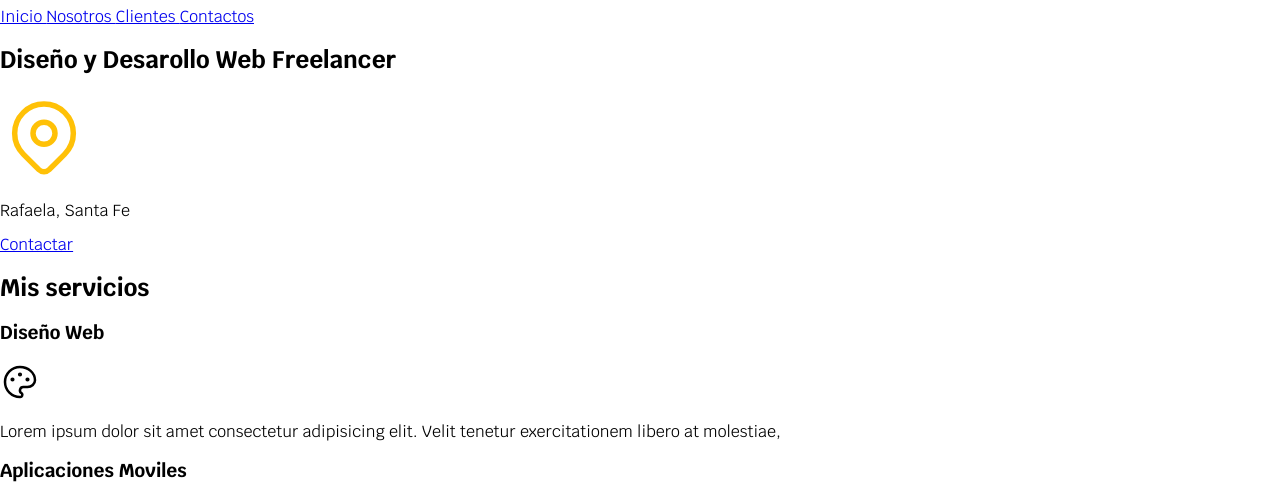
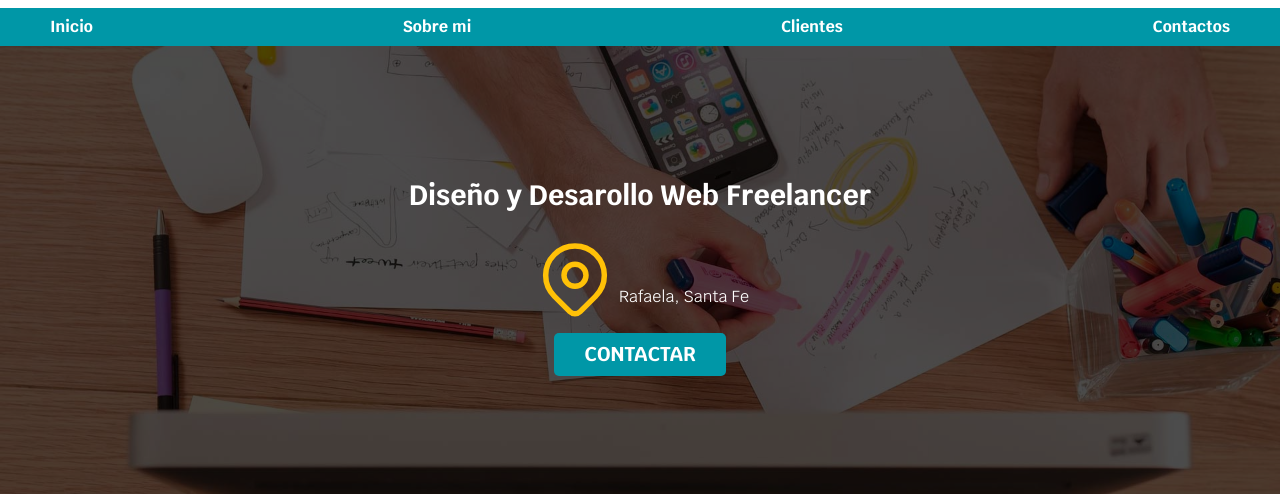
Before and after one commit to fBerto/SITIO-FREELANCER, a plain HTML site: page index.html in a window 1280 px wide. Shown: the part 87-581 px from the top of the page. Drawn offline with Linux system fonts and the light colour scheme.

Commit message:
Diseño y Desarollo Web Freelancer Finalizado

```diff
--- a/css/styles.css
+++ b/css/styles.css
@@ -1,4 +1,5 @@
-:root{
+/*Globales*/
+:root {
     --blanco: #ffffff;
     --oscuro: #212121;
     --primario: #ffc107;
@@ -6,18 +7,135 @@
     --gris: #757575;
 
 }
+
 html {
     font-size: 62.5%;
+    box-sizing: border-box;
+
 }
-body{
+
+*,
+*:before,
+*:after {
+    box-sizing: inherit;
+}
+
+body {
     font-size: 16px;
     font-family: 'Krub', sans-serif;
 }
-.titulo{
+.contenedor {
+    /*Utilizar en varios elementos para centrar */
+    max-width: 120rem;
+    margin: 0 auto;
+}
+
+.boton{
+    background-color: var(--secundario);
+    color: var(--blanco);
+    padding: 1rem 3rem;
+    margin: 1rem;
+    font-size: 2rem;
+    text-decoration: none;
+    text-transform: uppercase;
+    font-weight: bold;
+    border-radius: 0.5rem;
+    width: 90%;
     text-align: center;
+}
+@media (min-width: 768px) {
+   .boton {
+    width: auto;
+   };
+}
+
+/*Tipografia */
+h1 {
     font-size: 3.8rem;
-    color: var(--oscuro);
 }
-.titulo span{
+
+h2 {
+    font-size: 2.8rem;
+}
+
+h3 {
+    font-size: 1.8rem;
+}
+
+h1,h2,h3{
+    text-align: center;
+}
+
+/*Titulos*/
+.titulo span {
     font-size: 2rem;
 }
+
+/*Navegacion principal*/
+.nav-bg {
+    background-color: var(--secundario);
+    /*utilidad*/
+}
+
+.nav-principal {
+    /*no se pq lo pone como column, si el sitio es grande => usa row y sino => usa display block */
+    display: flex;
+    flex-direction: column;
+}
+
+@media (min-width: 768px) {
+    .nav-principal {
+        flex-direction: row;
+        justify-content: space-between;
+    }
+}
+
+.nav-principal a {
+    /*modulo*/
+    display: block;
+    /*utilize toda la pantalla por cada bloque*/
+    text-align: center;
+    /*cada bloque en el centro*/
+    color: var(--blanco);
+    /* lo de arriba es para no confundirme con los ejes de los flexbox */
+    padding: 1rem;
+    text-decoration: none;
+    font-style: 2rem;
+    font-weight: bold;
+}
+
+.nav-principal a:hover {
+    color: var(--oscuro);
+    background-color: var(--primario);
+}
+
+/*Hero*/
+.hero {
+    background-image: url(../img/hero.jpg);
+    background-repeat: no-repeat;
+    background-size: cover;
+    height: 450px;
+    position: relative;
+}
+
+.contenido-hero {
+    position: absolute;
+    background-color: rgba(0 0 0 / 70%);
+    width: 100%;
+    height: 100%;
+
+    display: flex;
+    flex-direction: column;
+    align-items: center;
+    justify-content: center;
+}
+
+.contenido-hero h2,
+.contenido-hero p {
+    color: var(--blanco);
+}
+
+.contenido-hero .ubicacion{
+    display: flex;
+    align-items: flex-end;
+}
--- a/index.html
+++ b/index.html
@@ -17,26 +17,37 @@
 
 <body>
     <header>
-        <h1 class="titulo">Franco Bertoni <span>Freelancer</span> </h1>
+        <h1 class="titulo">Franco Bertoni
+            <span>Freelancer</span>
+        </h1>
     </header>
-    <nav>
+    <div class="nav-bg">
+        <nav class="nav-principal contenedor ">
             <a href="#"> Inicio </a>
-        <a href="nosotros.html"> Nosotros </a>
+            <a href="#"> Sobre mi </a>
             <a href="#"> Clientes </a>
             <a href="#"> Contactos </a>
         </nav>
-    <section>
+    </div>
+
+    <section class="hero">
+        <div class="contenido-hero">
             <h2>Diseño y Desarollo Web Freelancer</h2>
-        <svg xmlns="http://www.w3.org/2000/svg" class="icon icon-tabler icon-tabler-map-pin" width="88" height="88"
-            viewBox="0 0 24 24" stroke-width="1.5" stroke="#ffc107" fill="none" stroke-linecap="round"
-            stroke-linejoin="round">
+            <div class="ubicacion">
+                <svg xmlns="http://www.w3.org/2000/svg" class="icon icon-tabler icon-tabler-map-pin" width="88"
+                    height="88" viewBox="0 0 24 24" stroke-width="1.5" stroke="#ffc107" fill="none"
+                    stroke-linecap="round" stroke-linejoin="round">
                     <path stroke="none" d="M0 0h24v24H0z" fill="none" />
                     <circle cx="12" cy="11" r="3" />
                     <path d="M17.657 16.657l-4.243 4.243a2 2 0 0 1 -2.827 0l-4.244 -4.243a8 8 0 1 1 11.314 0z" />
+
                 </svg>
                 <p>Rafaela, Santa Fe </p>
-        <a href="#"> Contactar </a>
+            </div>
+            <a class="boton" href="#"> Contactar </a>
+        </div>
     </section>
+
     <main>
         <h2>Mis servicios</h2>
         <section>
```
Lines whose indentation alone changed are shown as unchanged.
